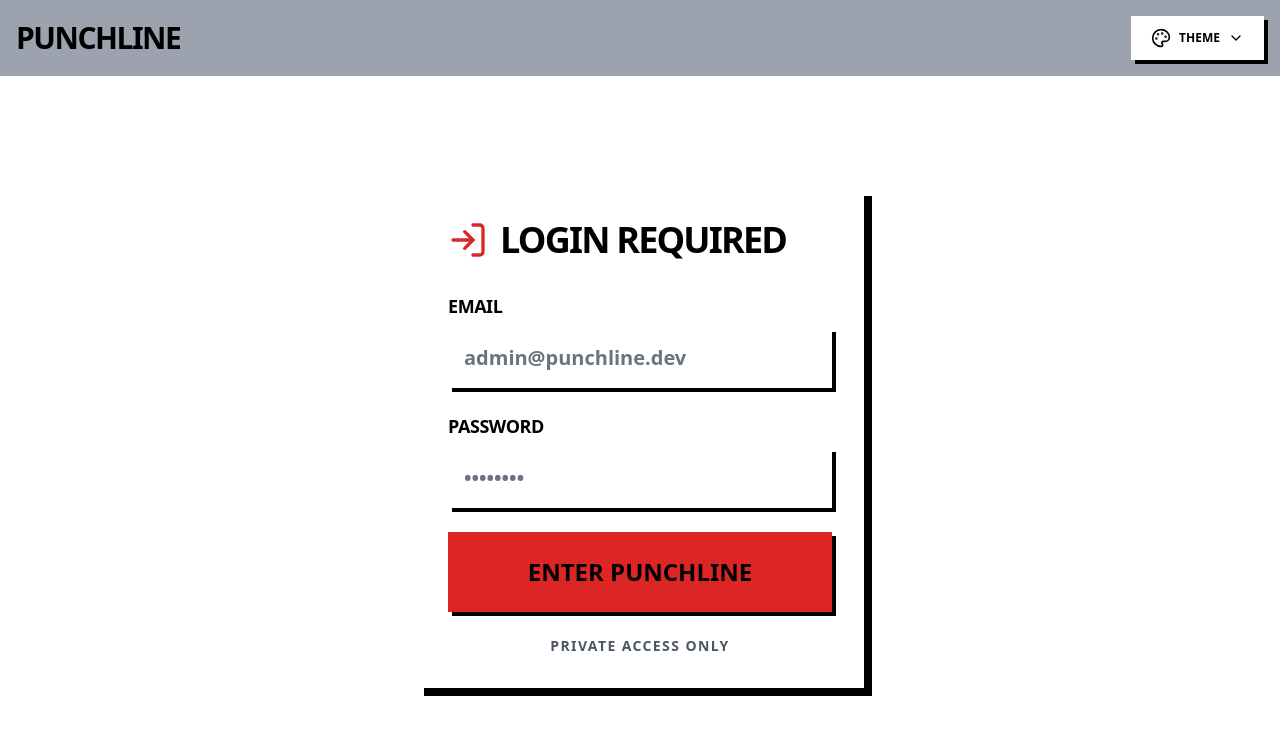
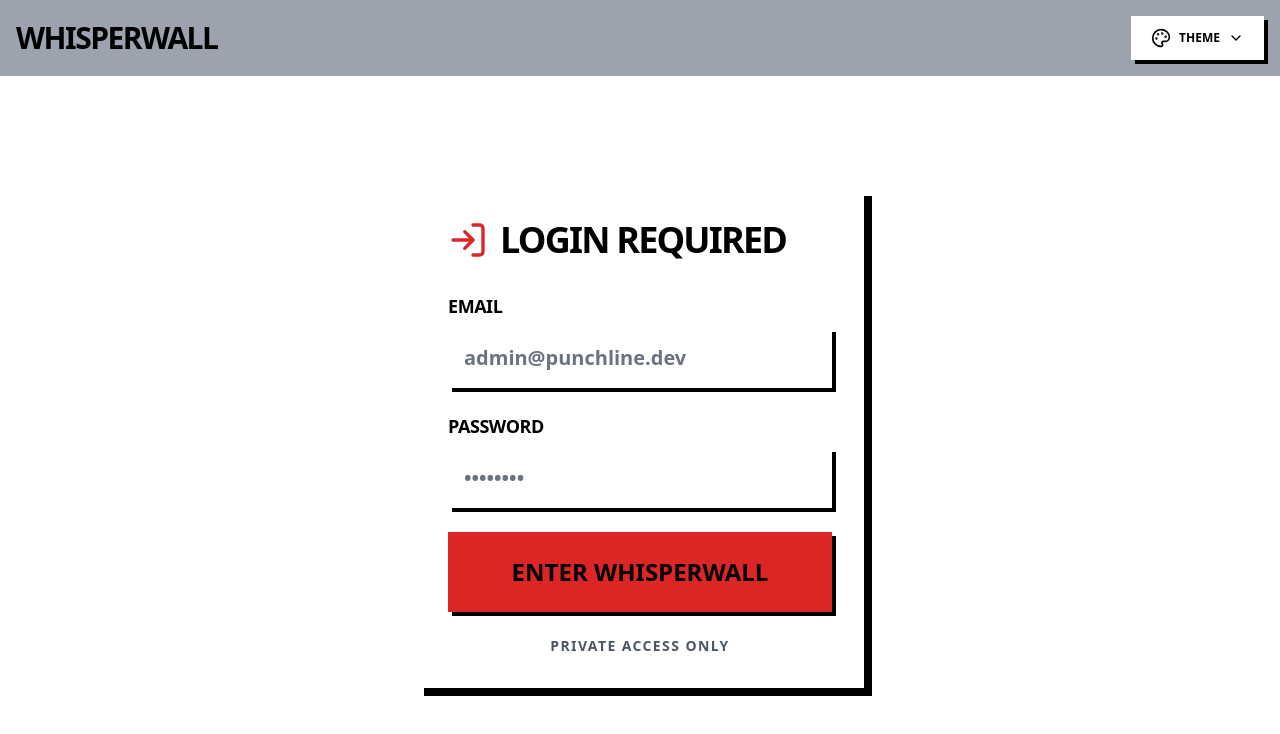
Before and after one commit to vineet1cg/MERN-Project, a React (Vite) app in the folder FRONTEND/: page /login in a window 1280 px wide. Shown: the top 734 px of the page. Built offline with nearby package versions, Linux system fonts and the light colour scheme.

Commit message:
feat: rename app to WhisperWall and add Soft Whisper pink theme

```diff
--- a/FRONTEND/index.html
+++ b/FRONTEND/index.html
@@ -5,7 +5,7 @@
   <meta charset="UTF-8" />
   <link rel="icon" type="image/svg+xml" href="/vite.svg" />
   <meta name="viewport" content="width=device-width, initial-scale=1.0" />
-  <title>Punchline | Neobrutalist Social</title>
+  <title>WhisperWall</title>
   <meta name="description" content="A loud, bold, and unfiltered feed for the brave." />
 
   <!-- Social Icons & Meta Tags -->
--- a/FRONTEND/package.json
+++ b/FRONTEND/package.json
@@ -1,5 +1,5 @@
 {
-  "name": "punchline",
+  "name": "whisperwall",
   "version": "1.0.0",
   "type": "module",
   "description": "",
--- a/FRONTEND/src/App.jsx
+++ b/FRONTEND/src/App.jsx
@@ -10,7 +10,7 @@ import { ThemeProvider } from './theme/ThemeContext'
 
 function App() {
     React.useEffect(() => {
-        document.title = 'Punchline | Neobrutalist Social'
+        document.title = 'WhisperWall | Neobrutalist Social'
     }, [])
 
     return (
--- a/FRONTEND/src/components/Navbar.jsx
+++ b/FRONTEND/src/components/Navbar.jsx
@@ -17,7 +17,7 @@ const Navbar = () => {
         <nav className="border-b-[var(--border-width)] border-black bg-accent p-4 sticky top-0 z-50">
             <div className="container mx-auto flex flex-col sm:flex-row justify-between items-center gap-4 sm:gap-0">
                 <Link to="/" className="text-2xl sm:text-3xl font-black uppercase tracking-tighter hover:skew-x-2 transition-transform">
-                    Punchline
+                    WhisperWall
                 </Link>
                 <div className="flex flex-wrap justify-center gap-2 sm:gap-4">
                     <ThemeSwitcher />
--- a/FRONTEND/src/index.css
+++ b/FRONTEND/src/index.css
@@ -62,6 +62,14 @@
     --text: #000000;
 }
 
+.theme-soft {
+    --main: #F472B6;    /* Pink 400 */
+    --secondary: #BE185D; /* Pink 700 */
+    --accent: #FDF2F8;  /* Pink 50 */
+    --bg: #FCE7F3;      /* Pink 100 */
+    --text: #000000;
+}
+
 @layer base {
     body {
         @apply bg-[var(--bg)] text-[var(--text)] font-sans transition-colors duration-200 antialiased;
--- a/FRONTEND/src/pages/Login.jsx
+++ b/FRONTEND/src/pages/Login.jsx
@@ -70,7 +70,7 @@ const Login = () => {
                         disabled={isLoggingIn}
                         className={`w-full neo-button py-4 sm:py-6 mt-2 sm:mt-4 text-xl sm:text-2xl font-black ${isLoggingIn ? 'opacity-50 cursor-not-allowed' : 'bg-[var(--main)]'}`}
                     >
-                        {isLoggingIn ? 'AUTHENTICATING...' : 'ENTER PUNCHLINE'}
+                        {isLoggingIn ? 'AUTHENTICATING...' : 'ENTER WHISPERWALL'}
                     </button>
 
                     <p className="text-center mt-6 font-bold text-gray-600 uppercase tracking-widest text-sm">
--- a/FRONTEND/src/theme/ThemeContext.jsx
+++ b/FRONTEND/src/theme/ThemeContext.jsx
@@ -9,6 +9,7 @@ export const themes = [
     { id: 'retro', name: 'Retro Pop', class: 'theme-retro' },
     { id: 'acid', name: 'Acid Tech', class: 'theme-acid' },
     { id: 'sunset', name: 'Sunset Clash', class: 'theme-sunset' },
+    { id: 'soft', name: 'Soft Whisper', class: 'theme-soft' },
 ]
 
 export const ThemeProvider = ({ children }) => {
```
